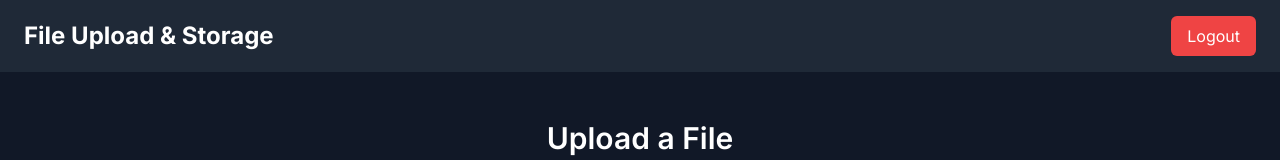
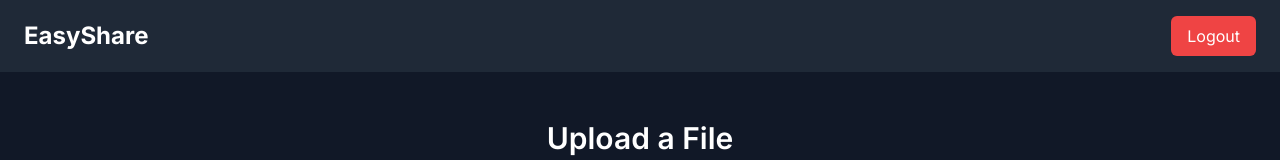
Before and after one commit to Sandeepkumargond/EasyShare, a Next.js app: page /dashboard in a window 1280 px wide. Shown: the top 160 px of the page. Built offline with nearby package versions, Linux system fonts and the light colour scheme; no server answers.

Commit message:
Update UserInfo.jsx

```diff
--- a/components/UserInfo.jsx
+++ b/components/UserInfo.jsx
@@ -77,7 +77,7 @@
   return (
     <div className="bg-gray-900 min-h-screen text-white">
       <nav className="bg-gray-800 py-4 px-6 flex justify-between items-center">
-        <h1 className="text-2xl font-bold">File Upload & Storage</h1>
+        <h1 className="text-2xl font-bold">EasyShare</h1>
         <button
           onClick={() => signOut()}
           className="bg-red-500 hover:bg-red-600 text-white py-2 px-4 rounded-md"
```
